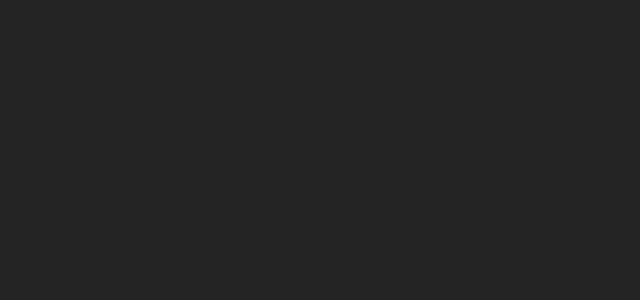
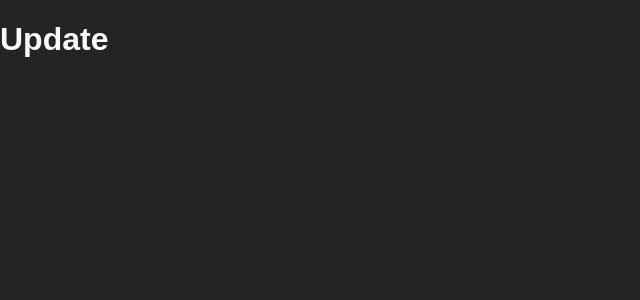
Before and after one commit to EmilienBilly/projet-fabrik, a React (Create React App) app in the folder front-end/: page /admin/1/update in a window 1280 px wide. Before the commit this address had no page. Shown: the top 300 px of the page, without its empty margins (0-640 px from the left). Built offline with nearby package versions, Linux system fonts and the light colour scheme.

Commit message:
useNavigate hook to redirect to /admin/:id/update on click on update button

```diff
--- a/front-end/src/App.js
+++ b/front-end/src/App.js
@@ -1,9 +1,10 @@
+import { Route, Routes, BrowserRouter } from "react-router-dom";
+import { createGlobalStyle } from "styled-components";
+import { JobsContextProvider } from "./context/JobsContext";
 import Home from "./routes/Home";
 import JobDetails from "./routes/JobDetails";
-import { Route, Routes, BrowserRouter } from "react-router-dom";
-import { createGlobalStyle } from "styled-components";
 import AdminPanel from "./routes/AdminPanel";
-import { JobsContextProvider } from "./context/JobsContext";
+import Update from "./routes/Update";
 
 const GlobalStyles = createGlobalStyle`
 
@@ -34,6 +35,7 @@
                     <Route path="/" element={<Home />} />
                     <Route path="/:id" element={<JobDetails />} />
                     <Route path="/admin" element={<AdminPanel />} />
+                    <Route path="/admin/:id/update" element={<Update />} />
                 </Routes>
             </BrowserRouter>
         </JobsContextProvider>
--- a/front-end/src/components/JobsTable.js
+++ b/front-end/src/components/JobsTable.js
@@ -1,4 +1,5 @@
-import { useContext, useEffect, useState } from "react";
+import { useContext, useEffect } from "react";
+import { Navigate, useNavigate } from "react-router-dom";
 import JobsFinder from "../api/JobsFinder";
 import styled from "styled-components";
 import { JobsContext } from "../context/JobsContext";
@@ -27,10 +28,8 @@
 `;
 
 const JobsTable = (props) => {
-    // const [jobs, setJobs] = useState([]);
     const { jobs, setJobs } = useContext(JobsContext);
-    console.log(jobs);
-
+    let navigate = useNavigate();
     useEffect(() => {
         const fetchData = async () => {
             try {
@@ -58,6 +57,10 @@
         } catch (err) {}
     };
 
+    const handleUpdate = (id) => {
+        navigate(`/admin/${id}/update`);
+    };
+
     return (
         <StyledTable>
             <thead>
@@ -76,7 +79,7 @@
                             {/* Displaying categories name with first letter in uppercase */}
                             <td>{job.category_name}</td>
                             <td>
-                                <StyledButton>Modifier</StyledButton>
+                                <StyledButton onClick={() => handleUpdate(job.id)}>Modifier</StyledButton>
                             </td>
                             <td>
                                 {/* Passing an arrow function avoid the handleDelete() function to be runned  right away and only when clicking the button*/}
--- /dev/null
+++ b/front-end/src/routes/Update.js
@@ -0,0 +1,10 @@
+const Update = (
+) => {
+    return (
+        <>
+        <h1>Update</h1>
+        </>
+    );
+}
+
+export default Update;
```
